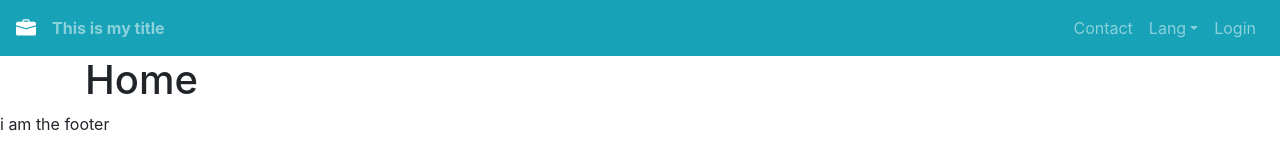
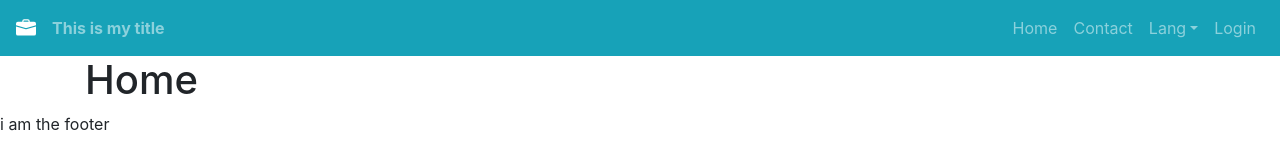
Before and after one commit to grafikri/mySampleProject, a Vue app: page / in a window 1280 px wide. Shown: the top 160 px of the page. Built offline with nearby package versions, Linux system fonts and the light colour scheme.

Commit message:
feat: add home button

```diff
--- a/src/components/Header.vue
+++ b/src/components/Header.vue
@@ -25,6 +25,12 @@
 
           <!-- Right aligned nav items -->
           <b-navbar-nav class="ml-auto">
+            <b-nav-item
+              variant="light"
+              to="/"
+            >
+              Home
+            </b-nav-item>
             <b-nav-item
               variant="light"
               to="/contact"
```
